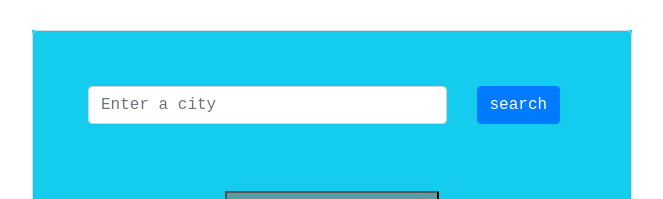
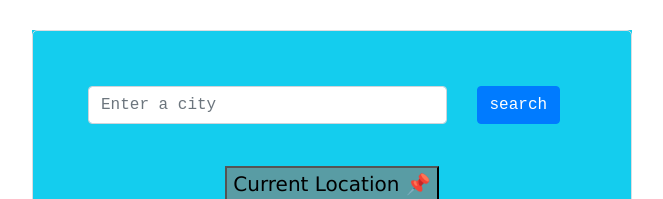
Before and after one commit to kaurk/Weather-App, a website built with Parcel: page index.html in a window 1280 px wide. Shown: the top 199 px of the page, without its empty margins (308-971 px from the left). Built offline with nearby package versions, Linux system fonts and the light colour scheme; no server answers.

Commit message:
Update styles.css

```diff
--- a/src/styles.css
+++ b/src/styles.css
@@ -84,7 +84,7 @@ li {
 button.current {
   background-color: #81817ba2;
   display: block;
-  margin-top: auto;
+  margin-top: -25px;
   margin-left: auto;
   margin-right: auto;
   padding: 30x 28x;
```
